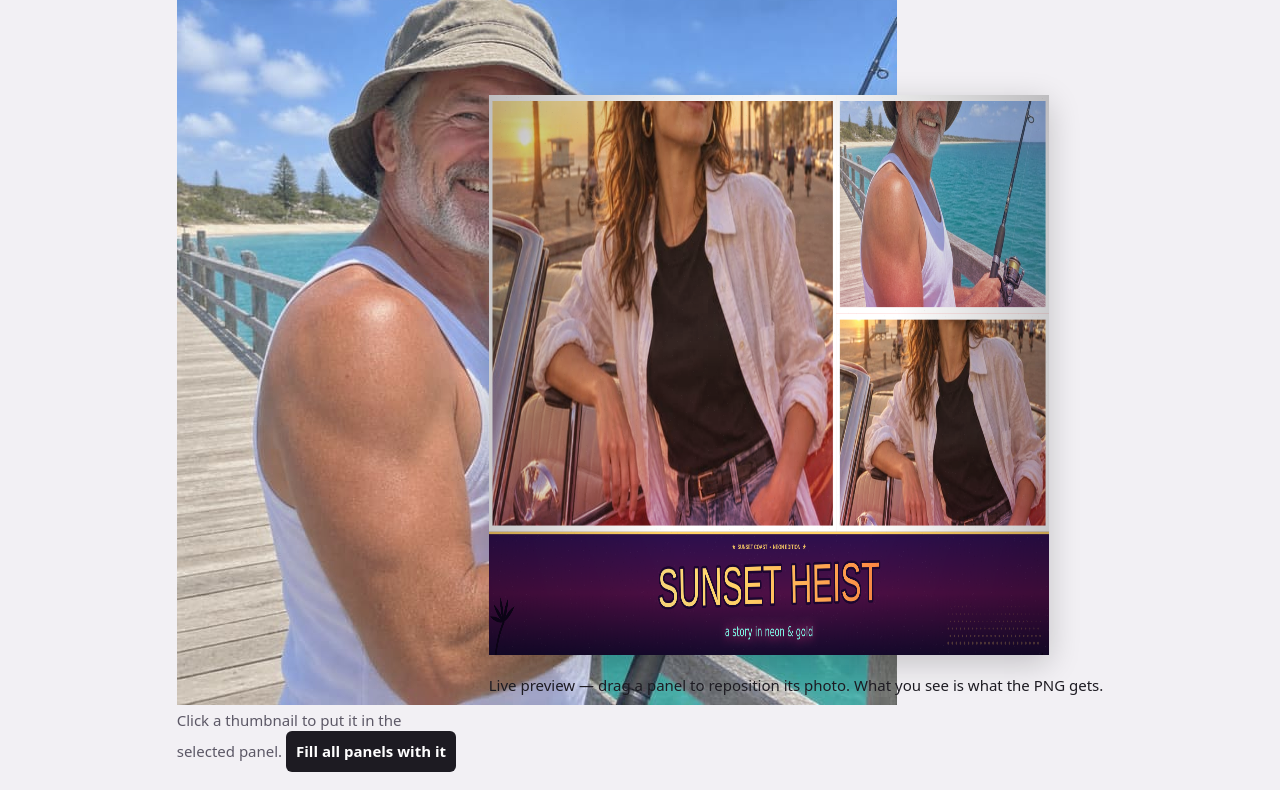
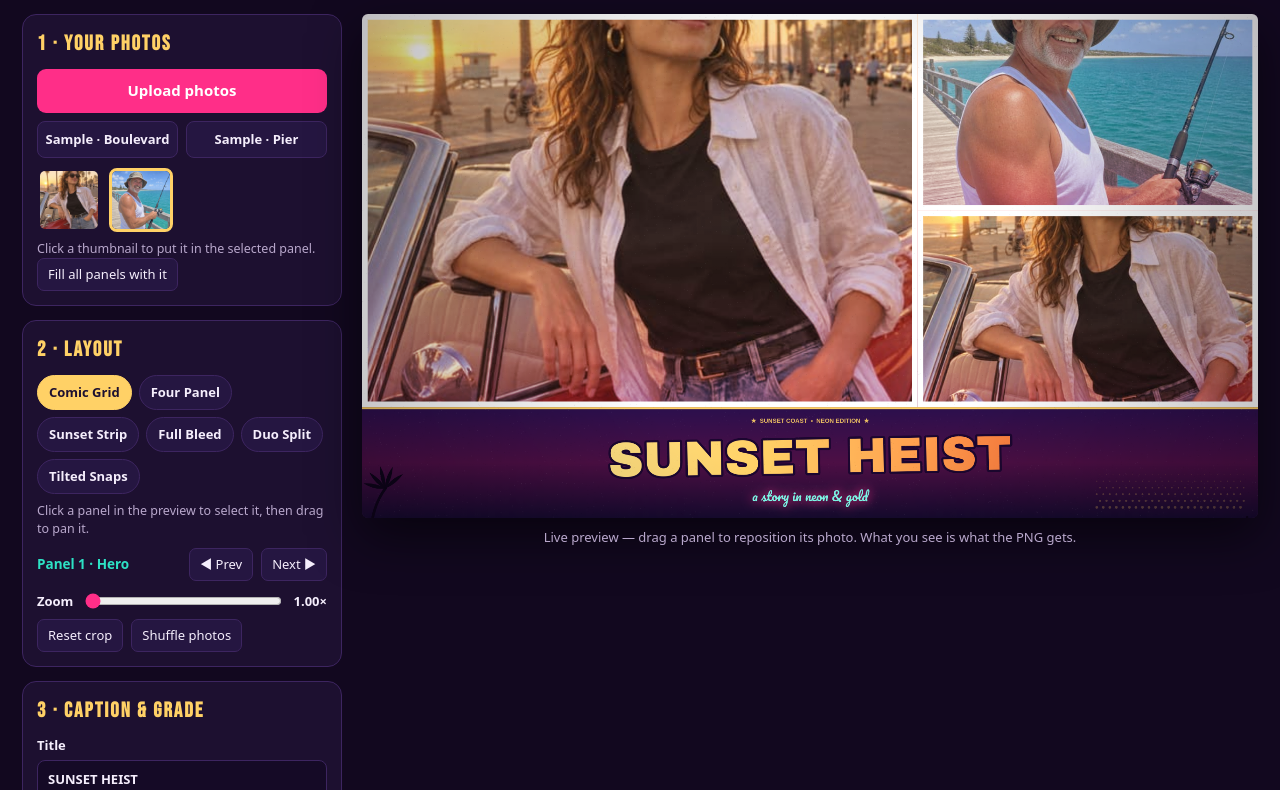
Before and after one commit to Daniikhwan/gta6-cover-art-01, a plain HTML site: page app/index.html in a window 1280 px wide. Shown: the part 69-859 px from the top of the page. Drawn offline with Linux system fonts and the light colour scheme.

Commit message:
Neon Coast Cover Studio: multi-panel GTA-style cover maker

```diff
--- a/app/style.css
+++ b/app/style.css
@@ -1,12 +1,75 @@
-html, body { margin: 0; height: 100%; background: #f2f0f4; color: #1d1b22; font: 15px/1.4 system-ui, sans-serif; }
-.app { display: flex; gap: 32px; align-items: center; justify-content: center; height: 100%; padding: 24px; box-sizing: border-box; }
-.controls { display: flex; flex-direction: column; gap: 14px; width: 280px; }
-.controls h1 { margin: 0; font-size: 28px; }
-.controls p { margin: 0; color: #5c5866; }
-label { display: flex; flex-direction: column; gap: 6px; font-weight: 600; }
-input[type=text] { font: inherit; padding: 8px; border: 1px solid #c9c4d1; border-radius: 6px; }
-button { font: inherit; font-weight: 700; padding: 10px; border: 0; border-radius: 6px; background: #1d1b22; color: #fff; cursor: pointer; }
-canvas { width: min(70vh, 60vw); height: min(70vh, 60vw); box-shadow: 0 8px 30px rgba(0, 0, 0, 0.2); }
-body.shot-cover .controls { display: none; }
-body.shot-cover .app { padding: 0; }
-body.shot-cover canvas { width: 100vw; height: 100vh; box-shadow: none; }
+@font-face { font-family: 'Archivo Black'; src: url('./fonts/ArchivoBlack-Regular.ttf') format('truetype'); font-display: swap; }
+@font-face { font-family: 'Bebas Neue'; src: url('./fonts/BebasNeue-Regular.ttf') format('truetype'); font-display: swap; }
+@font-face { font-family: 'Pacifico'; src: url('./fonts/Pacifico-Regular.ttf') format('truetype'); font-display: swap; }
+
+:root {
+  --ink: #f5eefc;
+  --muted: #b9a8cc;
+  --panel: #1d1030;
+  --panel2: #251641;
+  --line: #3d2560;
+  --pink: #ff2e88;
+  --orange: #ff9a3d;
+  --teal: #2de2c5;
+  --gold: #ffd166;
+}
+* { box-sizing: border-box; }
+html, body { margin: 0; min-height: 100%; background: #12081f; color: var(--ink); font: 15px/1.45 system-ui, -apple-system, sans-serif; }
+body { display: flex; flex-direction: column; }
+
+.topbar { display: flex; align-items: baseline; gap: 18px; flex-wrap: wrap; padding: 14px 22px 10px; background: linear-gradient(90deg, #2b0f4d, #7a1048 55%, #c22e2e); border-bottom: 3px solid var(--gold); }
+.brand { display: flex; align-items: center; gap: 10px; }
+.brand-mark { display: inline-grid; place-items: center; width: 38px; height: 38px; border-radius: 8px; background: var(--gold); color: #1d1030; font-family: 'Archivo Black', sans-serif; font-size: 17px; transform: rotate(-4deg); box-shadow: 0 3px 0 #b98a1e; }
+.brand-name { font-family: 'Archivo Black', sans-serif; font-size: 22px; letter-spacing: 0.5px; text-transform: uppercase; }
+.brand-name em { font-family: 'Pacifico', cursive; font-style: normal; text-transform: none; color: var(--gold); font-size: 20px; margin-left: 4px; }
+.topbar-tag { margin: 0; color: #ffe9f3; font-size: 13px; }
+
+.app { display: flex; gap: 20px; padding: 18px 22px 24px; align-items: flex-start; flex: 1; }
+.controls { width: 320px; flex: none; display: flex; flex-direction: column; gap: 14px; }
+.panel-block { background: var(--panel); border: 1px solid var(--line); border-radius: 14px; padding: 14px; }
+.panel-block h2 { margin: 0 0 10px; font-family: 'Bebas Neue', sans-serif; font-size: 21px; letter-spacing: 2px; color: var(--gold); }
+.hint { margin: 8px 0 0; color: var(--muted); font-size: 12.5px; }
+.upload-btn { display: block; text-align: center; padding: 11px; border-radius: 9px; background: var(--pink); color: #fff; font-weight: 800; cursor: pointer; }
+.upload-btn input { display: none; }
+.sample-row { display: flex; gap: 8px; margin-top: 8px; }
+.sample-btn { flex: 1; padding: 8px 4px; border-radius: 8px; border: 1px solid var(--line); background: var(--panel2); color: var(--ink); font: inherit; font-size: 13px; font-weight: 700; cursor: pointer; }
+.thumbs { display: flex; gap: 8px; flex-wrap: wrap; margin-top: 10px; }
+.thumbs img { width: 64px; height: 64px; object-fit: cover; border-radius: 8px; border: 3px solid transparent; cursor: pointer; }
+.thumbs img.active { border-color: var(--gold); }
+.thumbs .empty { color: var(--muted); font-size: 13px; }
+.chip-row { display: flex; flex-wrap: wrap; gap: 7px; }
+.chip { padding: 7px 11px; border-radius: 999px; border: 1px solid var(--line); background: var(--panel2); color: var(--ink); font: inherit; font-size: 13px; font-weight: 700; cursor: pointer; }
+.chip.active { background: var(--gold); color: #1d1030; border-color: var(--gold); }
+.panel-tools { display: flex; align-items: center; gap: 8px; margin-top: 10px; }
+.panel-label { flex: 1; font-weight: 700; font-size: 13.5px; color: var(--teal); }
+.mini-btn { padding: 6px 10px; border-radius: 7px; border: 1px solid var(--line); background: var(--panel2); color: var(--ink); font: inherit; font-size: 13px; cursor: pointer; }
+.row-btns { display: flex; gap: 8px; margin-top: 8px; }
+.slider-label { display: flex; align-items: center; gap: 10px; margin-top: 10px; font-weight: 700; font-size: 13px; }
+.slider-label input { flex: 1; accent-color: var(--pink); }
+.field-label { display: flex; flex-direction: column; gap: 5px; font-weight: 700; font-size: 13px; margin-bottom: 10px; }
+.field-label input { font: inherit; padding: 9px 10px; border-radius: 8px; border: 1px solid var(--line); background: #150a26; color: var(--ink); }
+.check { display: flex; gap: 8px; align-items: center; font-size: 13.5px; margin-top: 4px; cursor: pointer; }
+.check input { accent-color: var(--pink); width: 16px; height: 16px; }
+.export-block { border-color: var(--gold); }
+.export-btn { width: 100%; margin-top: 10px; padding: 13px; border: 0; border-radius: 10px; background: linear-gradient(90deg, var(--pink), var(--orange)); color: #fff; font: inherit; font-size: 17px; font-weight: 900; letter-spacing: 0.5px; cursor: pointer; box-shadow: 0 4px 0 #8f1d4d; }
+.export-btn:active { transform: translateY(2px); box-shadow: none; }
+#status { margin: 10px 0 0; color: var(--muted); font-size: 13px; min-height: 18px; }
+
+.stage { flex: 1; min-width: 0; position: sticky; top: 12px; }
+.stage canvas { display: block; width: 100%; height: auto; max-height: calc(100vh - 150px); object-fit: contain; border-radius: 6px; box-shadow: 0 18px 50px rgba(0, 0, 0, 0.55); background: #2b1838; cursor: grab; }
+.stage canvas.dragging { cursor: grabbing; }
+.stage-caption { margin: 10px 2px 0; color: var(--muted); font-size: 13px; text-align: center; }
+
+body.shot-cover { background: #000; }
+body.shot-cover .topbar, body.shot-cover .controls, body.shot-cover .stage-caption { display: none; }
+body.shot-cover .app { padding: 0; gap: 0; }
+body.shot-cover .stage { position: static; }
+body.shot-cover .stage canvas { width: 100vw; height: 100vh; max-height: none; border-radius: 0; box-shadow: none; object-fit: fill; }
+button:focus-visible, input:focus-visible, .upload-btn:focus-visible { outline: 3px solid var(--teal); outline-offset: 2px; }
+.thumbs img { transition: border-color 0.15s ease, transform 0.15s ease; }
+.thumbs img:hover { transform: scale(1.06); }
+@media (max-width: 900px) {
+  .app { flex-direction: column; }
+  .controls { width: 100%; }
+  .stage { position: static; width: 100%; }
+}
```
